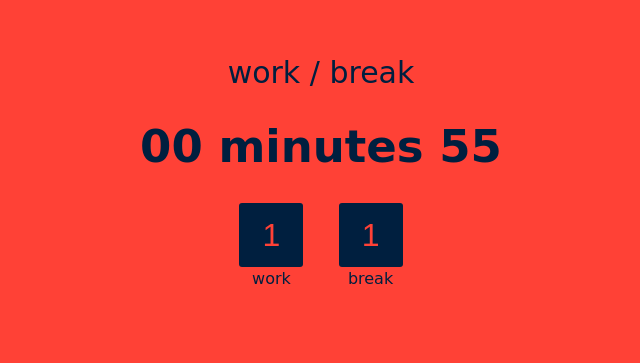
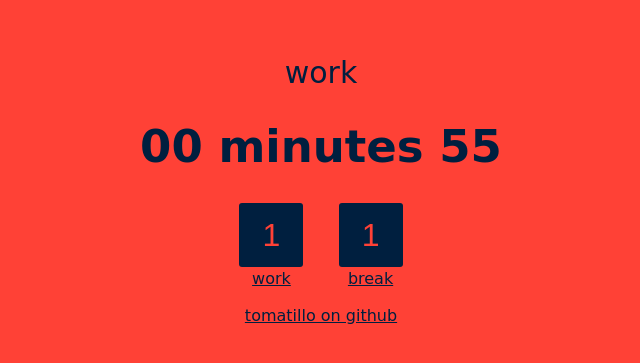
Before and after one commit to lukasschwab/tomatillo, a plain HTML site: page index.html in a window 1280 px wide. Shown: the part 145-508 px from the top of the page, without its empty margins (319-959 px from the left). Drawn offline with Linux system fonts and the light colour scheme; a web font is replaced by a local one.

Commit message:
Make timer reset-able

```diff
--- a/index.html
+++ b/index.html
@@ -11,10 +11,11 @@
     </div>
   </div>
   <div id="workInput" class="input">
-    <input name="workMinutes" type="text" maxlength="3" id="workMinutes" class="setting" placeholder="45"><br>work
+    <input name="workMinutes" type="text" maxlength="3" id="workMinutes" class="setting" placeholder="45"><br><a onclick="switchToWork();" href="#">work</a>
   </div>
   <div id="breakInput" class="input">
-    <input name="breakMinutes" type="text" maxlength="3" id="breakMinutes" class="setting" placeholder="15"><br>break
+    <input name="breakMinutes" type="text" maxlength="3" id="breakMinutes" class="setting" placeholder="15"><br><a onclick="switchToBreak();" href="#">break</a>
   </div>
+  <div><a href="https://github.com/lukasschwab/tomatillo">tomatillo on github</a>
 </body>
 <script src="timer.js"></script>
--- a/style.css
+++ b/style.css
@@ -35,4 +35,13 @@ input {
     line-height: 1.5em;
     text-align: center;
     /*font-size: 1.5em;*/
+    margin-bottom: 15px;
 }
+
+a {
+    color: #001F3F;
+}
+
+a:visited {
+    color: #001F3F;
+}
--- a/timer.js
+++ b/timer.js
@@ -7,7 +7,7 @@ var COLORS = {
 }
 var DEFAULT_TIMES = {
   // "work": 45,
-  // "break": 15
+  // "break": 15 FIXME
   "work": 1,
   "break": 1
 }
@@ -54,17 +54,18 @@ function initializeWorkClock(endtime) {
     secondsSpan.innerHTML = ('0' + t.seconds).slice(-2);
 
     if (t.total <= 0) {
-      clearInterval(timeinterval);
+      // clearInterval(timeinterval);
       switchToBreak();
     }
   }
   updateClock();
-  var timeinterval = setInterval(updateClock, 1000);
+  timeinterval = setInterval(updateClock, 1000);
 }
 
 // Trigger UI for switch to break timer
 function switchToBreak() {
-  // Change background/text colors
+  clearInterval(timeinterval)
+  modeTitle.innerHTML = "break";
   document.body.style.backgroundColor = COLORS.lime;
   document.body.style.color = COLORS.limetext;
   workSetting.style.background = COLORS.limetext;
@@ -91,16 +92,17 @@ function initializeBreakClock(endtime) {
     secondsSpan.innerHTML = ('0' + t.seconds).slice(-2);
 
     if (t.total <= 0) {
-      clearInterval(timeinterval);
       switchToWork();
     }
   }
   updateClock();
-  var timeinterval = setInterval(updateClock, 1000);
+  timeinterval = setInterval(updateClock, 1000);
 }
 
 // Trigger UI for switch to work timer
 function switchToWork() {
+  clearInterval(timeinterval)
+  modeTitle.innerHTML = "work";
   document.body.style.backgroundColor = COLORS.red;
   document.body.style.color = COLORS.redtext;
   workSetting.style.background = COLORS.redtext;
@@ -119,8 +121,10 @@ function switchToWork() {
   initializeWorkClock(new Date(Date.parse(new Date()) + duration))
 }
 
+var timeinterval;
 // Pull elements from document
 var favicon = document.getElementById("favicon");
+var modeTitle = document.getElementById("modeTitle");
 var clock = document.getElementById(CLOCK_ID);
 var minutesSpan = clock.querySelector('.minutes');
 var secondsSpan = clock.querySelector('.seconds');
```
Also changed, not shown: 1 other file.
